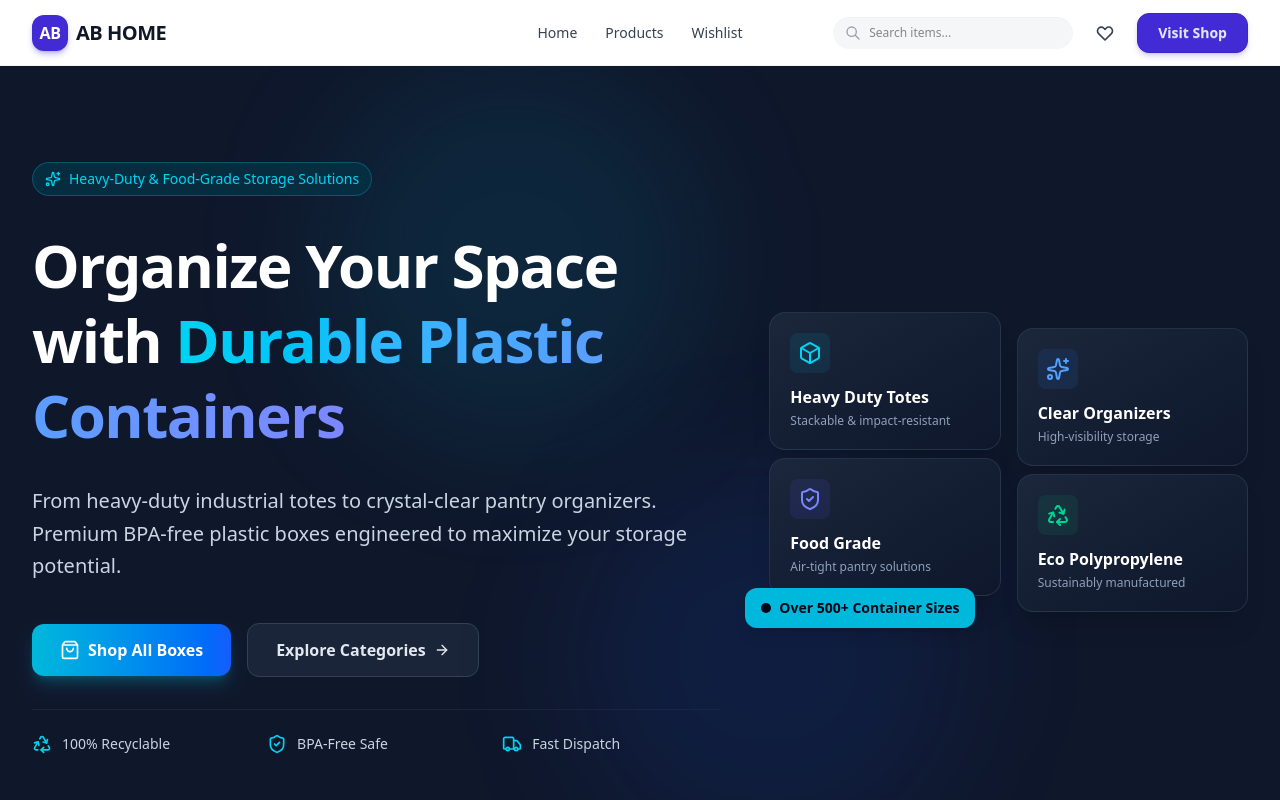
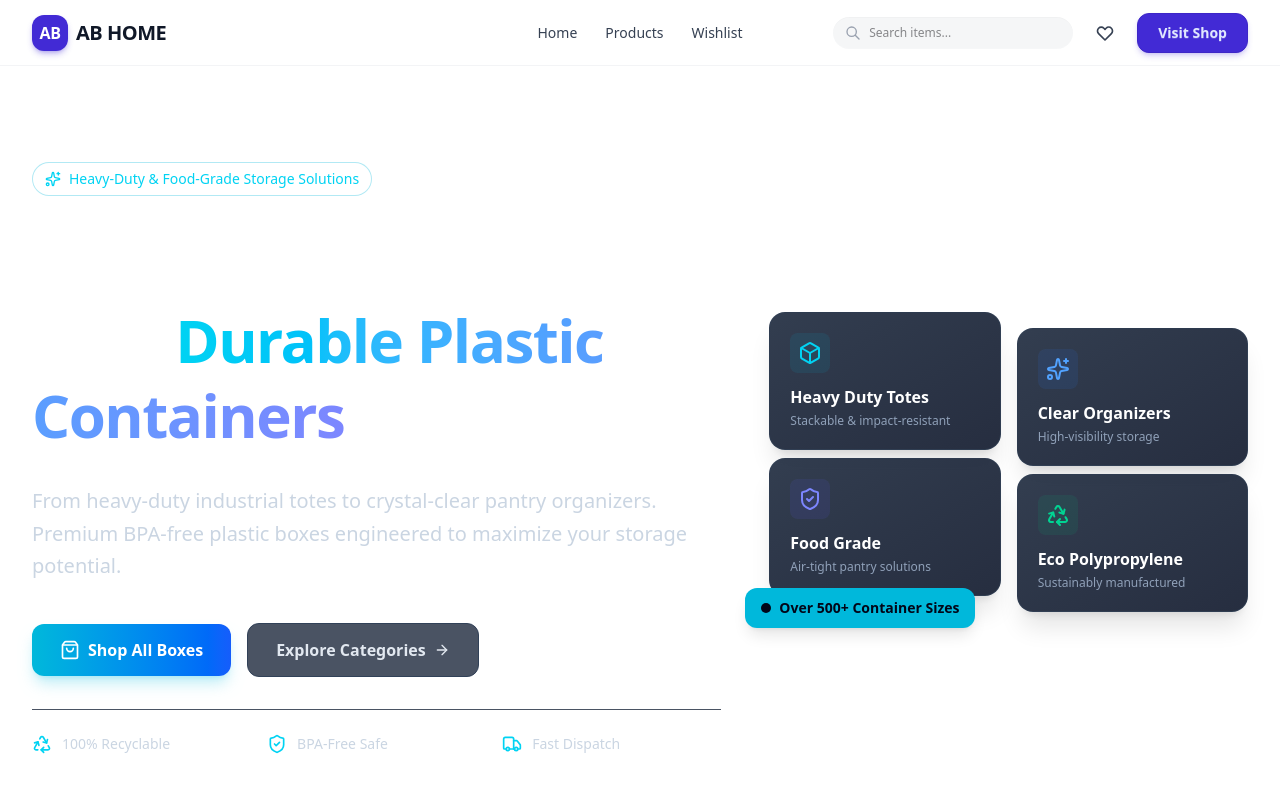
Before and after one commit to aftabuddin007/cocareach-store, a React (Vite) app: page / in a window 1280 px wide. Shown: the top 800 px of the page. Built offline with nearby package versions, Linux system fonts and the light colour scheme.

Commit message:
chnge back ground color

```diff
--- a/src/Components/HeroBanner.jsx
+++ b/src/Components/HeroBanner.jsx
@@ -3,10 +3,10 @@ import { ShoppingBag, ArrowRight, ShieldCheck, Box, Recycle, Sparkles, Truck } f
 
 export default function HeroBanner() {
   return (
-    <div className="relative overflow-hidden bg-slate-900 text-white min-h-[600px] flex flex-col justify-center">
+    <div className="relative overflow-hidden bg-white- text-white min-h-[600px] flex flex-col justify-center">
       {/* Background Subtle Patterns & Glows */}
-      <div className="absolute top-0 left-1/4 w-96 h-96 bg-cyan-500/10 rounded-full blur-3xl pointer-events-none" />
-      <div className="absolute bottom-0 right-1/4 w-96 h-96 bg-blue-600/10 rounded-full blur-3xl pointer-events-none" />
+      <div className="absolute top-0 left-1/4 w-96 h-96 bg-white rounded-full blur-3xl pointer-events-none" />
+      <div className="absolute bottom-0 right-1/4 w-96 h-96 bg-white rounded-full blur-3xl pointer-events-none" />
 
       <div className="max-w-7xl mx-auto px-4 sm:px-6 lg:px-8 py-16 lg:py-24 relative z-10 w-full">
         <div className="grid grid-cols-1 lg:grid-cols-12 gap-12 items-center">
@@ -15,7 +15,7 @@ export default function HeroBanner() {
           <div className="lg:col-span-7 space-y-8">
 
             {/* Promo Badge */}
-            <div className="inline-flex items-center gap-2 px-3 py-1.5 rounded-full bg-cyan-950/80 border border-cyan-500/30 text-cyan-400 text-xs sm:text-sm font-medium backdrop-blur-md">
+            <div className="inline-flex items-center gap-2 px-3 py-1.5 rounded-full bg-white border border-cyan-500/30 text-cyan-400 text-xs sm:text-sm font-medium backdrop-blur-md">
               <Sparkles className="w-4 h-4" />
               <span>Heavy-Duty & Food-Grade Storage Solutions</span>
             </div>
```
